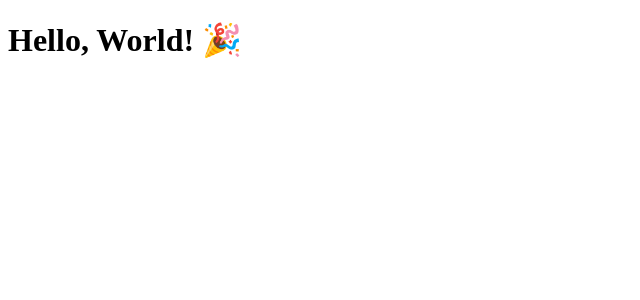
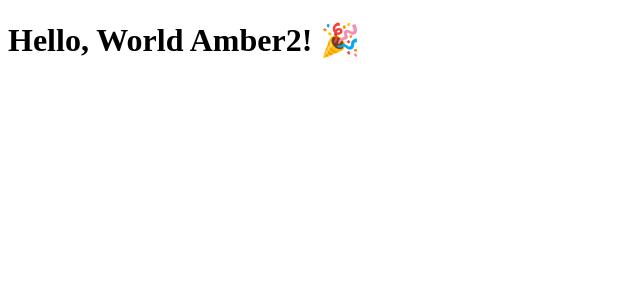
Before and after one commit to DaMalFu777/Hello-World2, an Angular app: page / in a window 1280 px wide. Shown: the top 300 px of the page, without its empty margins (0-640 px from the left). Built offline with nearby package versions, Linux system fonts and the light colour scheme.

Commit message:
Initial commit

```diff
--- a/src/app/app.component.html
+++ b/src/app/app.component.html
@@ -1 +1 @@
-<h1>Hello, World! 🎉</h1>
+<h1>Hello, World Amber2! 🎉</h1>
```
